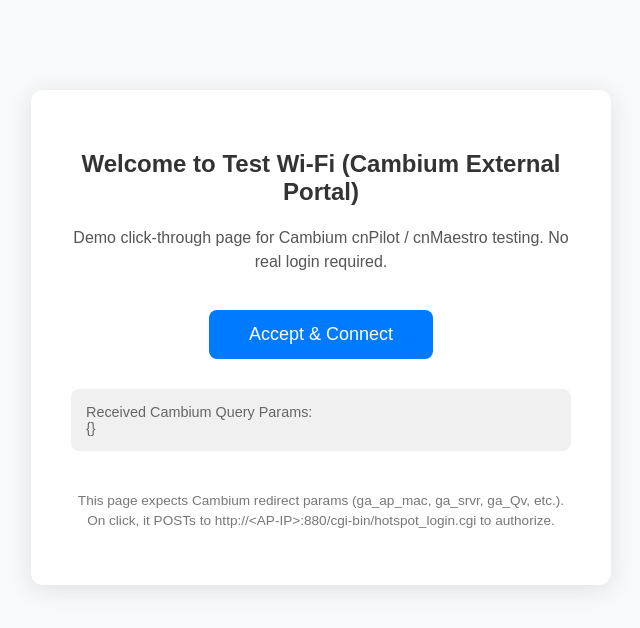
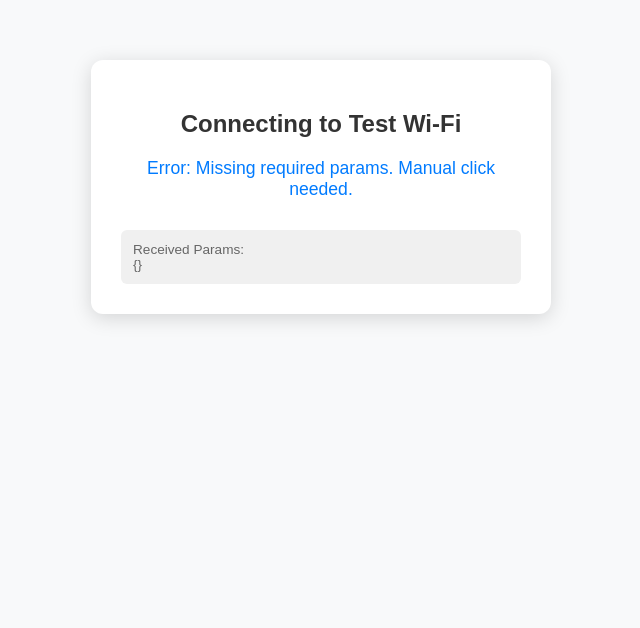
Before and after one commit to jagadeesh498/jags-captive-portal-test, a plain HTML site: page index.html in a window 1280 px wide. Shown: the whole page, without its empty margins (319-959 px from the left). Drawn offline with Linux system fonts and the light colour scheme.

Commit message:
Update index.html
Corrected the glitch "when user connects login page has a glitch with response query from AP"

```diff
--- a/index.html
+++ b/index.html
@@ -3,66 +3,61 @@
 <head>
   <meta charset="UTF-8">
   <meta name="viewport" content="width=device-width, initial-scale=1.0">
-  <title>Guest Wi-Fi – Test Portal (Cambium)</title>
+  <title>Connecting to Wi-Fi...</title>   <!-- ← Changed title to reduce "Sign in" feel -->
   <style>
-    body { font-family: Arial, sans-serif; text-align: center; padding: 50px; background: #f8f9fa; margin: 0; }
-    .container { max-width: 500px; margin: 40px auto; background: white; padding: 40px; border-radius: 12px; box-shadow: 0 4px 25px rgba(0,0,0,0.1); }
-    h2 { color: #333; }
-    p { color: #555; line-height: 1.5; }
-    button { background: #007bff; color: white; padding: 14px 40px; font-size: 18px; border: none; border-radius: 8px; cursor: pointer; margin-top: 20px; }
-    button:hover { background: #0056b3; }
-    #debug { margin-top: 30px; font-size: 0.9em; color: #666; text-align: left; background: #f0f0f0; padding: 15px; border-radius: 8px; white-space: pre-wrap; }
+    body { font-family: Arial, sans-serif; text-align: center; padding: 60px 20px; background: #f8f9fa; margin: 0; color: #333; }
+    .container { max-width: 400px; margin: auto; background: white; padding: 30px; border-radius: 12px; box-shadow: 0 4px 20px rgba(0,0,0,0.15); }
+    h2 { margin-bottom: 10px; }
+    #status { font-size: 1.1em; margin: 20px 0; color: #007bff; }
+    #debug { margin-top: 30px; font-size: 0.85em; color: #666; text-align: left; background: #f0f0f0; padding: 12px; border-radius: 6px; white-space: pre-wrap; max-height: 200px; overflow-y: auto; }
   </style>
 </head>
-<body>
+<body onload="autoGrant()">   <!-- Auto-trigger on load for faster flow -->
+
   <div class="container">
-    <h2>Welcome to Test Wi-Fi (Cambium External Portal)</h2>
-    <p>Demo click-through page for Cambium cnPilot / cnMaestro testing. No real login required.</p>
+    <h2>Connecting to Test Wi-Fi</h2>
+    <p id="status">Accepting terms... Please wait...</p>
 
-    <button onclick="grantAccess()">Accept & Connect</button>
-
-    <div id="debug">Loading params...</div>
-
-    <p style="margin-top:40px; font-size:0.85em; color:#777;">
-      This page expects Cambium redirect params (ga_ap_mac, ga_srvr, ga_Qv, etc.).<br>
-      On click, it POSTs to http://&lt;AP-IP&gt;:880/cgi-bin/hotspot_login.cgi to authorize.
-    </p>
+    <div id="debug">Loading Cambium params...</div>
   </div>
 
   <script>
     const params = new URLSearchParams(window.location.search);
     const debugDiv = document.getElementById('debug');
-    debugDiv.innerHTML = 'Received Cambium Query Params:\n' + JSON.stringify(Object.fromEntries(params), null, 2);
+    debugDiv.innerHTML = 'Received Params:\n' + JSON.stringify(Object.fromEntries(params), null, 2);
 
-    function grantAccess() {
-      const apIp = params.get('ga_srvr');      // AP IP (required for POST target)
-      const gaQv  = params.get('ga_Qv');       // Critical encoded string for auth
-      const gaOrigUrl = params.get('ga_orig_url') || 'http://neverssl.com';  // Fallback redirect after success
+    function autoGrant() {
+      const apIp   = params.get('ga_srvr');
+      const gaQv   = params.get('ga_Qv');
+      const origUrl = params.get('ga_orig_url') || 'http://neverssl.com';
 
       if (!apIp || !gaQv) {
-        alert("Missing required params!\nNeed ga_srvr (AP IP) and ga_Qv.\n\nCurrent URL:\n" + window.location.href + "\n\nDebug info:\n" + debugDiv.innerText);
+        document.getElementById('status').innerHTML = 'Error: Missing required params. Manual click needed.';
         return;
       }
 
-      // For click-through: POST minimal data (no ga_user/ga_pass needed if no RADIUS)
       const form = document.createElement('form');
       form.method = 'POST';
       form.action = `http://${apIp}:880/cgi-bin/hotspot_login.cgi`;
 
-      // Add required/known fields (adjust if using RADIUS: add ga_user & ga_pass)
-      addHiddenField(form, 'ga_Qv', gaQv);  // Must include this!
+      // Add ALL query params as hidden fields (some users report better success)
+      params.forEach((value, key) => {
+        if (key !== 'ga_srvr') {  // exclude ga_srvr from body, it's in URL
+          addHiddenField(form, key, value);
+        }
+      });
 
-      // Optional: if you want to simulate success redirect
-      // addHiddenField(form, 'some_other', 'value');
+      // Critical: ga_Qv must be in body for click-through
+      addHiddenField(form, 'ga_Qv', gaQv);
 
       document.body.appendChild(form);
       form.submit();
 
-      // Fallback alert in case POST doesn't redirect automatically
+      // Fallback if POST doesn't redirect fast enough
       setTimeout(() => {
-        alert("POST sent to AP!\nIf no redirect, try manually: " + gaOrigUrl);
-        window.location.href = gaOrigUrl;
-      }, 2000);
+        document.getElementById('status').innerHTML = 'Authorized! Redirecting...';
+        window.location.href = origUrl;
+      }, 3000);
     }
 
     function addHiddenField(form, name, value) {
```
